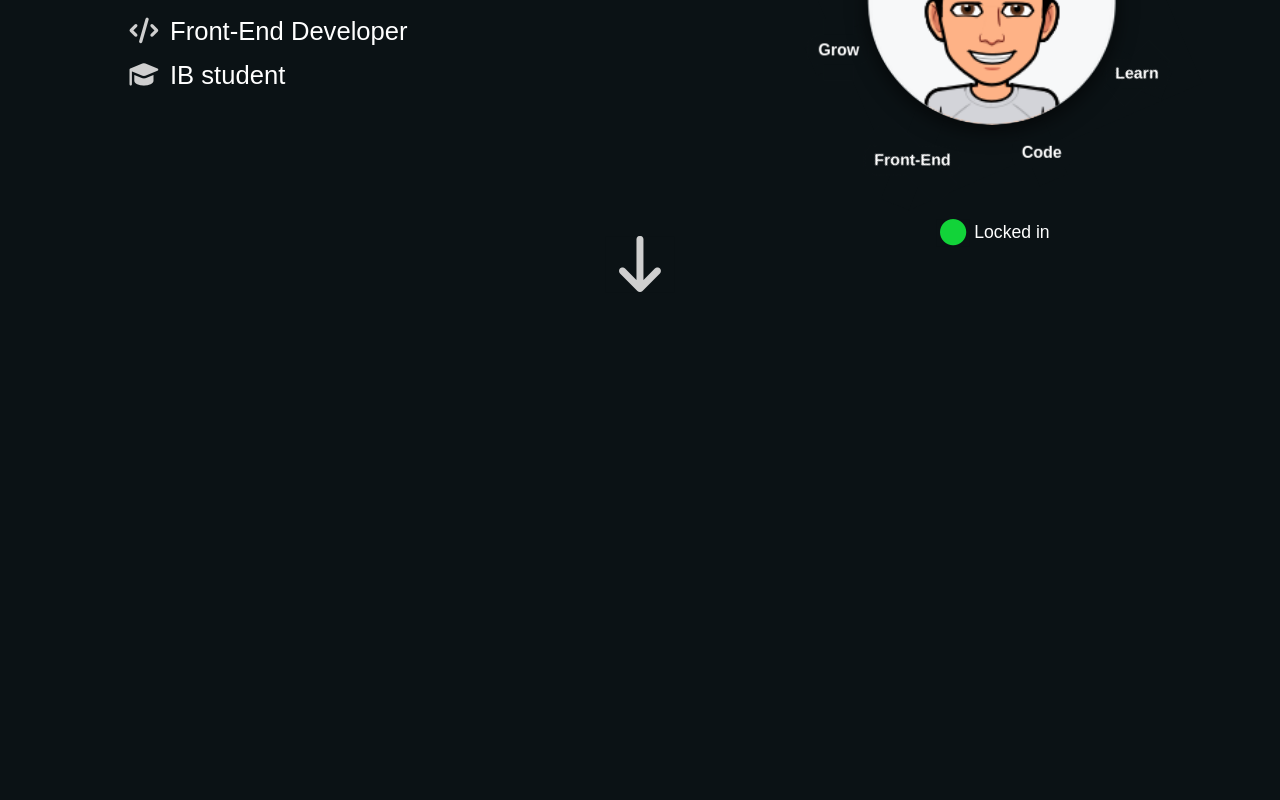
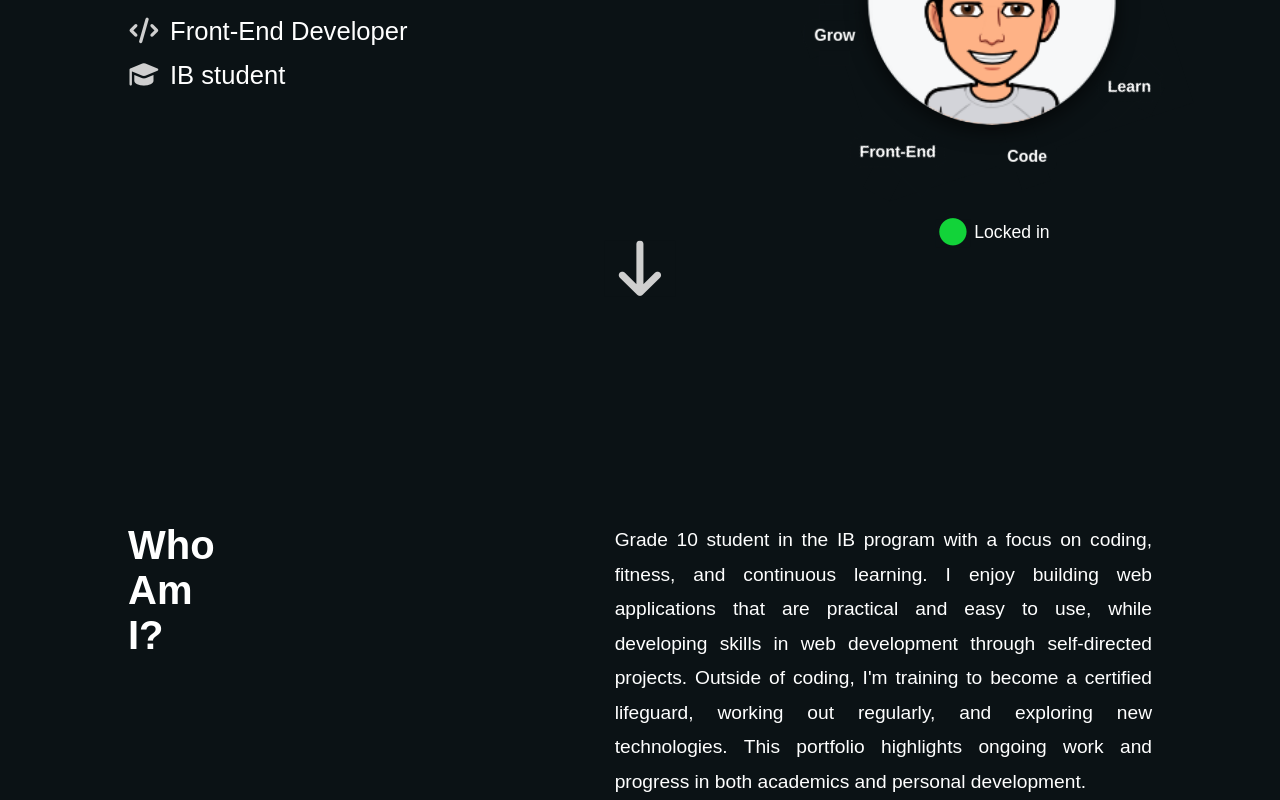
Before and after one commit to DanCreates1/Portfolio, a React (Vite) app in the folder Desktop/New portfolio/portfolio/: page / in a window 1280 px wide. Shown: the part 312-1112 px from the top of the page. Before the commit the page ends 800 px from the top, so only its background shows below. Built offline with nearby package versions, Linux system fonts and the light colour scheme.

Commit message:
added the who am I section

```diff
--- a/Desktop/New portfolio/portfolio/src/App.jsx
+++ b/Desktop/New portfolio/portfolio/src/App.jsx
@@ -1,15 +1,17 @@
 import React from 'react'
 import './index.css'
 import Hero from './components/Hero'
+import WhoAmI from './components/WhoAmI'
 import '@fortawesome/fontawesome-free/css/all.min.css';
 
 
 function App() {
 
   return (
-    <>
+    <div>
        <Hero/>
-    </>
+       <WhoAmI/>
+    </div>
   )
 }
 
--- /dev/null
+++ b/Desktop/New portfolio/portfolio/src/components/WhoAmI.jsx
@@ -0,0 +1,13 @@
+export default function WhoAmI() {
+   return (
+    <div className="WhoAmI">
+      <h1>Who Am I?</h1>
+      <p>
+        Grade 10 student in the IB program with a focus on coding, fitness, and continuous learning.
+        I enjoy building web applications that are practical and easy to use, while developing skills in web development through self-directed projects.
+        Outside of coding, I'm training to become a certified lifeguard, working out regularly, and exploring new technologies.
+        This portfolio highlights ongoing work and progress in both academics and personal development.
+       </p>
+      </div>
+   )
+}
--- a/Desktop/New portfolio/portfolio/src/index.css
+++ b/Desktop/New portfolio/portfolio/src/index.css
@@ -180,3 +180,26 @@
   .scene .avatar{ width: 90px; height: 90px; }
   .scene .inner span{ font-size: 13px; padding: 5px 8px; }
 }
+
+
+
+
+/* WhoAmI Section */
+
+.WhoAmI{
+  display: flex;
+  margin-top: 25vh;
+  margin-left: 10%;
+  margin-right: 10%;
+  gap: 400px;
+}
+
+.WhoAmI > h1{
+  font-size: 2.5rem;
+}
+
+.WhoAmI > p{
+  font-size: 1.2rem;
+  line-height: 1.8;
+  text-align: justify;
+}
```
